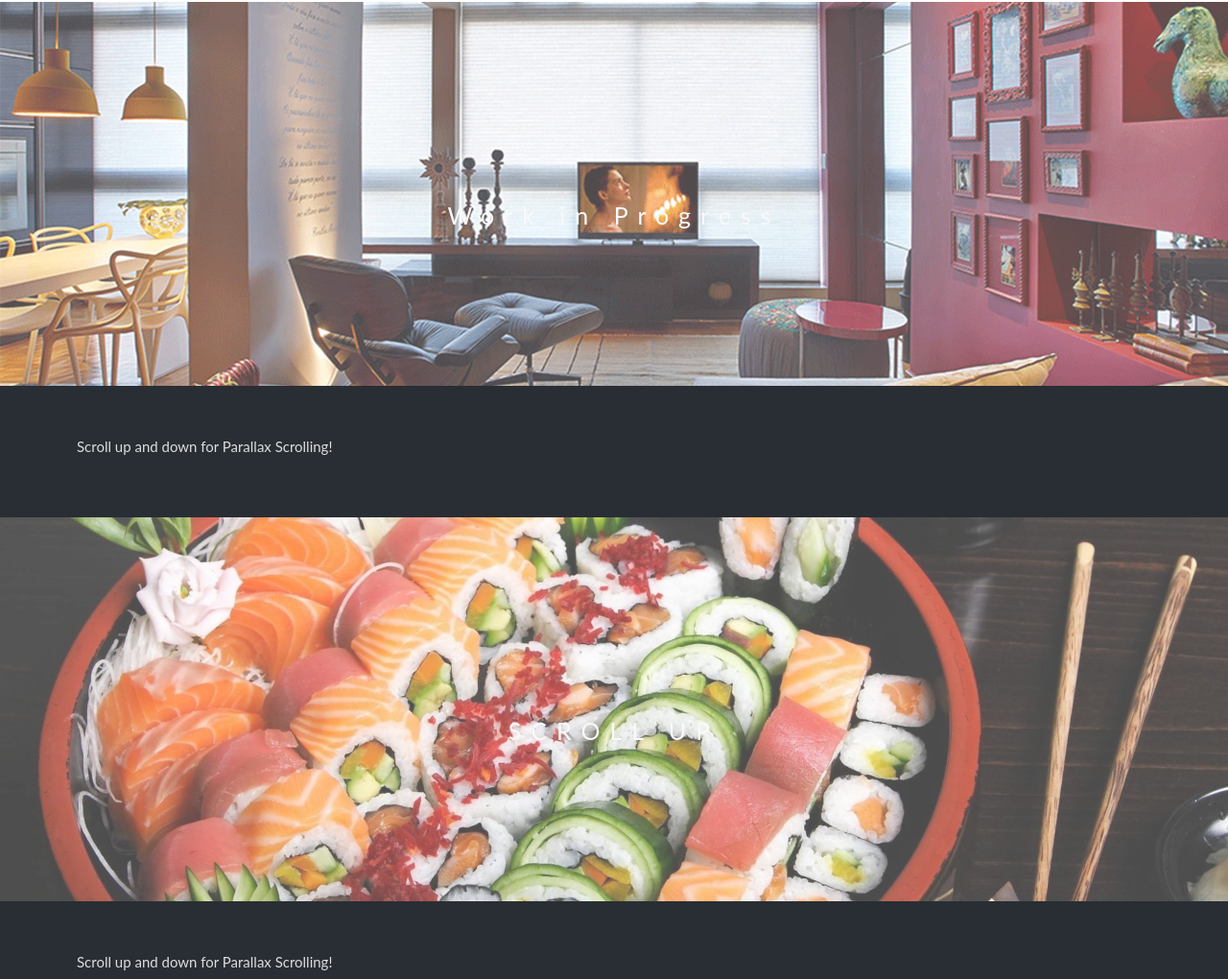
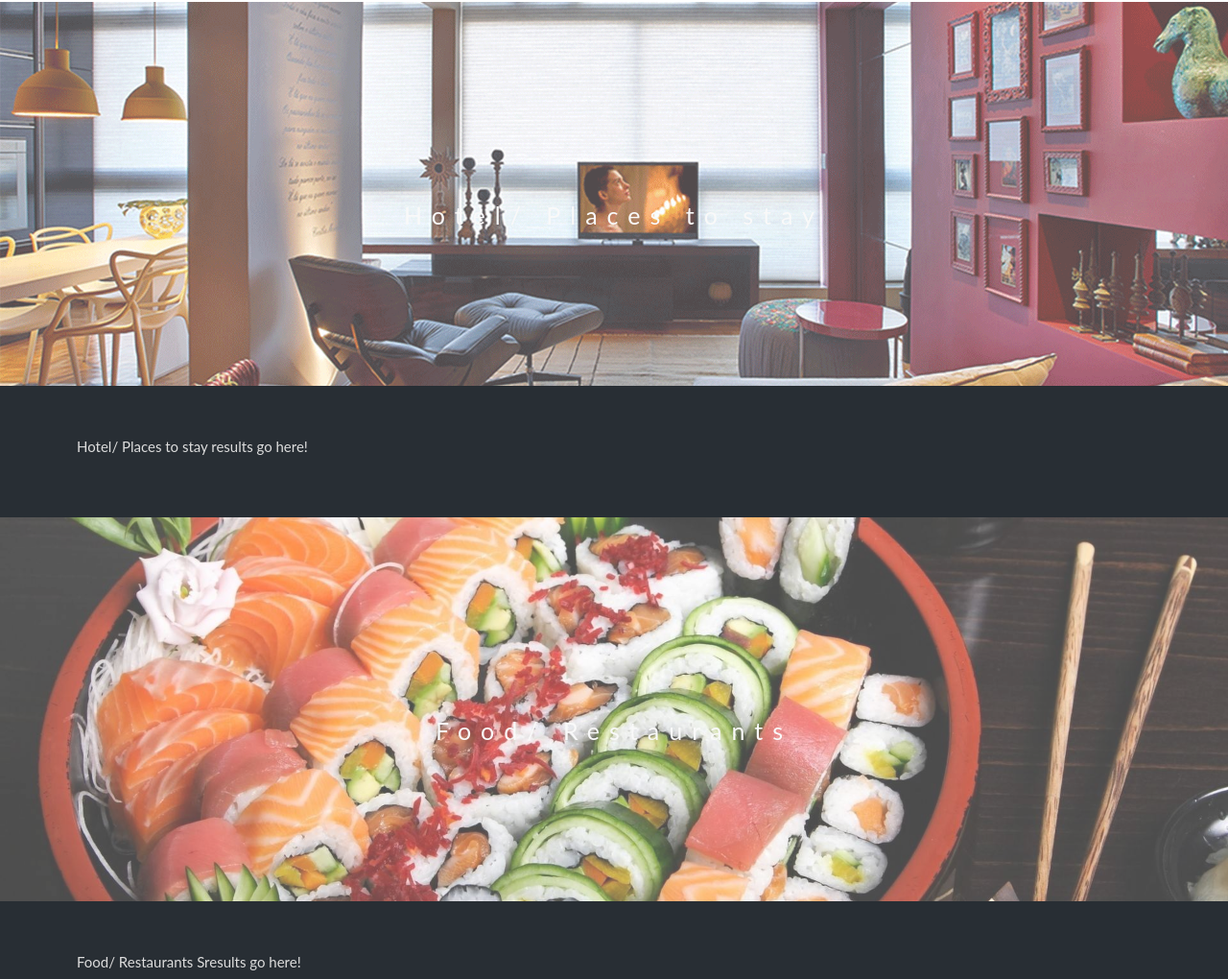
Before and after one commit to joelvanderhoof/Group-Project-1, a website: page index.html in a window 1280 px wide. Shown: the part 1312-2332 px from the top of the page at 96% size. Drawn offline with nearby package versions, Linux system fonts and the light colour scheme.

Commit message:
Changes
updated sections

```diff
--- a/index.html
+++ b/index.html
@@ -136,31 +136,31 @@
 
 <div class="bgimg-2">
   <div class="caption">
-    <span class="border" style="background-color:transparent;font-size:25px;color: #f7f7f7;">Work in Progress</span>
+    <span class="border" style="background-color:transparent;font-size:25px;color: #f7f7f7;">Hotel/ Places to stay</span>
   </div>
 </div>
 
 <div style="position:relative;">
   <div id="results-div" style="color:#ddd;background-color:#282E34;text-align:center;padding:50px 80px;text-align: justify;">
-    <p>Scroll up and down for Parallax Scrolling!</p>
+    <p>Hotel/ Places to stay results go here!</p>
   </div>
 </div>
 
 <div class="bgimg-3">
   <div class="caption">
-    <span class="border" style="background-color:transparent;font-size:25px;color: #f7f7f7;">SCROLL UP</span>
+    <span class="border" style="background-color:transparent;font-size:25px;color: #f7f7f7;">Food/ Restaurants</span>
   </div>
 </div>
 
 <div style="position:relative;">
   <div style="color:#ddd;background-color:#282E34;text-align:center;padding:50px 80px;text-align: justify;">
-    <p>Scroll up and down for Parallax Scrolling!</p>
+    <p>Food/ Restaurants Sresults go here!</p>
   </div>
 </div>
 
 <div class="bgimg-1">
   <div class="caption">
-    <span class="border">LOGO HERE</span>
+    <span class="border">Scenery/ Activities</span>
   </div>
 </div>
 
```
